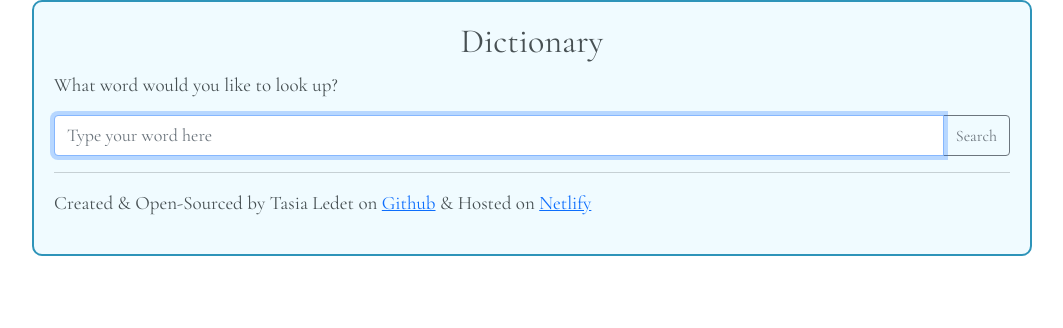
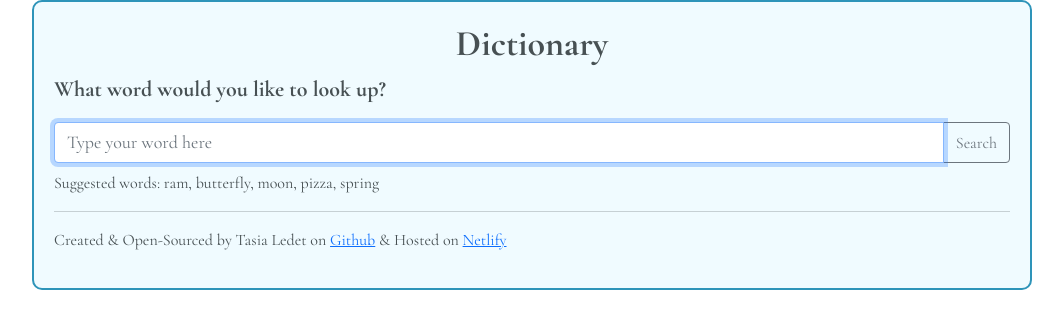
Before and after one commit to tasialedet/tcodes-dictionary-app, a React (Create React App) app: page / in a window 1280 px wide. Shown: the top 328 px of the page, without its empty margins (8-1071 px from the left). Built offline with nearby package versions, Linux system fonts and the light colour scheme.

Commit message:
Added final touches to styling

```diff
--- a/src/App.css
+++ b/src/App.css
@@ -1,9 +1,11 @@
 h1 {
   text-align: center;
-  font-size: 34px;
+  font-size: 36px;
+  font-weight: bold;
 }
-p {
-  font-size: 19px;
+.intro {
+  font-size: 22px;
+  font-weight: bold;
 }
 .SearchedWord {
   font-size: 45px;
--- a/src/App.js
+++ b/src/App.js
@@ -6,9 +6,8 @@ function App() {
   return (
     <div className="Dictionary" id="targetDictionary">
       <h1>Dictionary</h1>
-      <p>What word would you like to look up?</p>
-      <Search defaultWord="ram" />
-
+      <p className="intro">What word would you like to look up?</p>
+      <Search defaultWord="warm" />
       <p>
         Created & Open-Sourced by Tasia Ledet on{" "}
         <a
--- /dev/null
+++ b/src/Meaning.css
@@ -0,0 +1,14 @@
+h4 {
+  text-decoration: underline;
+  font-size: 25px;
+}
+.SectionName {
+  font-size: 22px;
+}
+.definition {
+  font-size: 19px;
+}
+.example {
+  font-size: 19px;
+  font-weight: bold;
+}
--- a/src/Meaning.js
+++ b/src/Meaning.js
@@ -1,5 +1,6 @@
 import React from "react";
 import Synonym from "./Synonym";
+import "./Meaning.css";
 
 export default function Meaning(props) {
   return (
@@ -12,16 +13,15 @@ export default function Meaning(props) {
             <strong className="SectionName">Definition: </strong>
             <span className="definition">{definition.definition}</span>
             <br />
-            <em className="SectionName">Example: {definition.example}</em>
+            <em className="example"> {definition.example}</em>
             <br />
             <span className="synonym">
               <Synonym synonym={definition.synonyms} />
-            <br />
+              <br />
             </span>
           </div>
         );
       })}
-
     </div>
   );
 }
--- a/src/Phonetic.css
+++ b/src/Phonetic.css
@@ -2,3 +2,24 @@
   margin-bottom: 15px;
   font-size: 20px;
 }
+.phoneticAudio {
+  text-decoration: none;
+  color: #475154;
+}
+.phoneticAudio:hover {
+  color: #ffffff;
+  transition: all 400ms ease-in-out;
+}
+.phoneticAudioButton {
+  border-radius: .25rem;
+  background-color: #f0fcff;
+  border-width: 1px;
+}
+.phoneticAudioButton:hover {
+  background-color: #475154;
+  transition: all 400ms ease-in-out;
+}
+.phoneticText {
+  margin-right: 5px;
+  font-size: 23px;
+}
--- a/src/Phonetic.js
+++ b/src/Phonetic.js
@@ -5,10 +5,12 @@ export default function Phonetic(props) {
   return (
     <div className="Phonetic">
       <span className="phoneticText">{props.phonetic.text}</span>
-      <a className="phoneticAudio" href={props.phonetic.audio} target="blank">
-        {" "}
-        Click to listen{" "}
-      </a>
+      <button className="phoneticAudioButton">
+        <a className="phoneticAudio" href={props.phonetic.audio} target="blank">
+          {" "}
+          Click to listen{" "}
+        </a>
+      </button>
     </div>
   );
 }
--- a/src/Results.js
+++ b/src/Results.js
@@ -4,7 +4,6 @@ import Phonetic from "./Phonetic";
 import "./Results.css";
 
 export default function Results(props) {
-  console.log(props.results);
   if (props.results) {
     return (
       <div className="Results">
--- a/src/Search.css
+++ b/src/Search.css
@@ -1,3 +1,7 @@
 .form-control {
   font-size: 18px;
 }
+.suggested {
+  font-weight: normal;
+  font-size:medium;
+}
--- a/src/Search.js
+++ b/src/Search.js
@@ -56,6 +56,9 @@ export default function Search(props) {
           </button>
         </div>
       </form>
+      <p className="suggested">
+        Suggested words: ram, butterfly, moon, pizza, spring
+      </p>
       <Results results={results} />
       <hr />
       <Images images={images} />
--- a/src/Synonym.css
+++ b/src/Synonym.css
@@ -6,3 +6,6 @@ li + li::before {
   display: inline;
   content: ",";
 }
+ul {
+  padding: 0;
+}
--- a/src/Synonym.js
+++ b/src/Synonym.js
@@ -4,11 +4,11 @@ import "./Synonym.css";
 export default function Synonym(props) {
   if (props.synonym) {
     return (
-      <div className="Synonym">
+      <ul className="Synonym">
         {props.synonym.map(function (synonym, index) {
-          return <li key={index}> {synonym} </li>;
+          return <li key={index}> {synonym}</li>;
         })}
-      </div>
+      </ul>
     );
   } else {
     return null;
```
